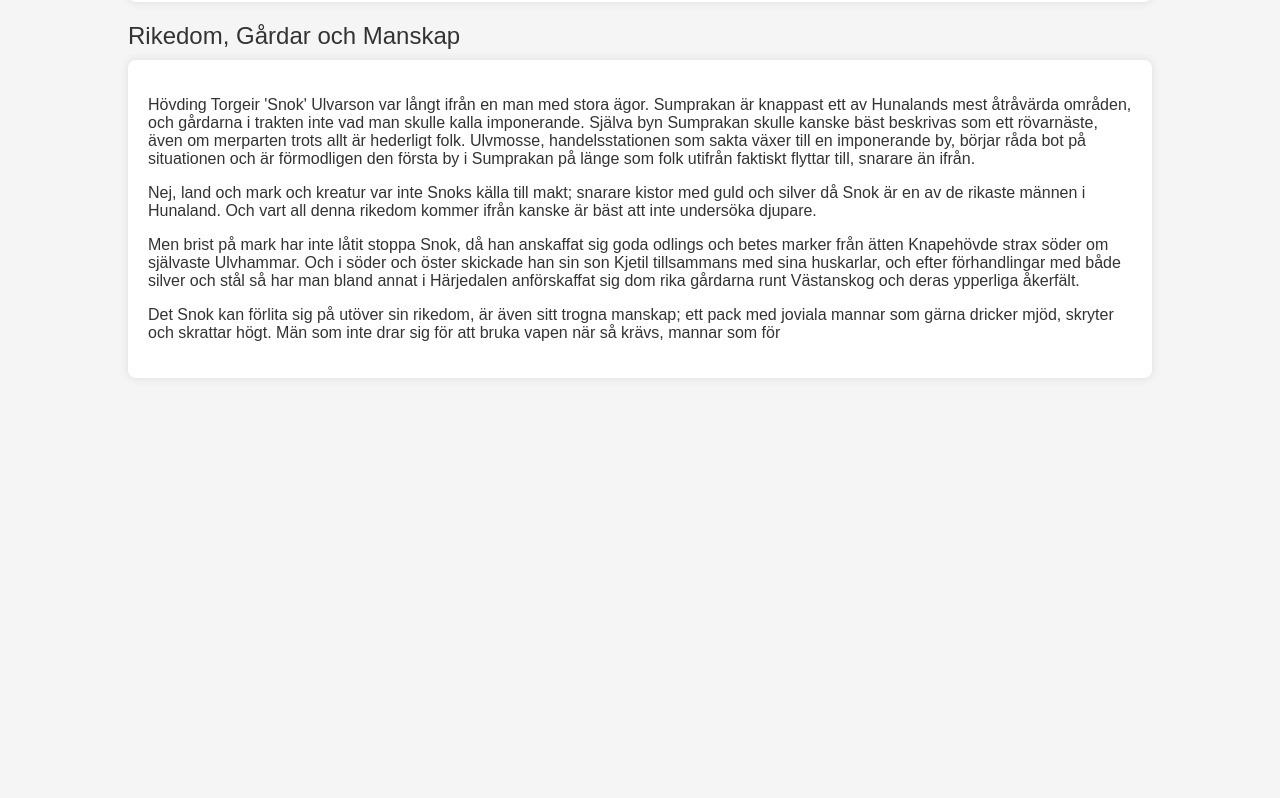
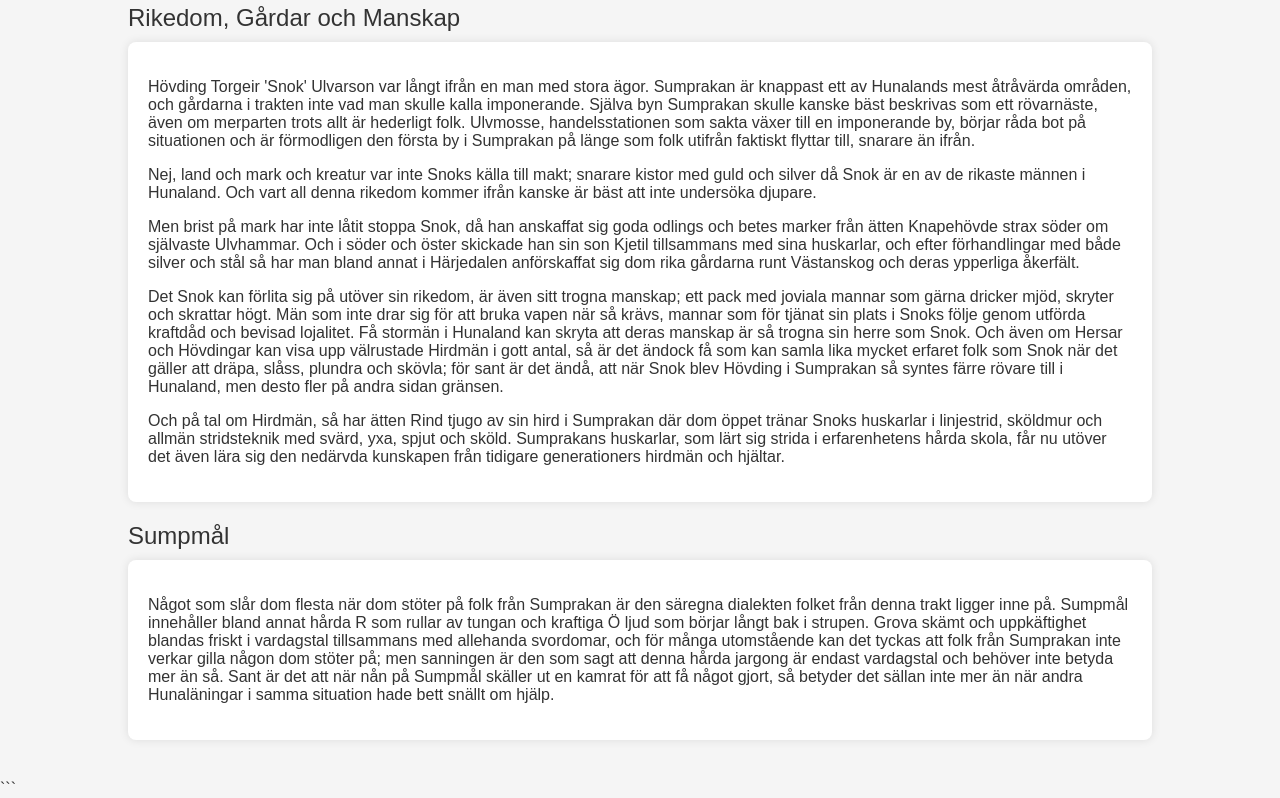
Before and after one commit to UtgardarLoke/sumprakan, a plain HTML site: page index.html in a window 1280 px wide. Shown: the part 1001-1799 px from the top of the page. Before the commit the page ends 1419 px from the top, so only its background shows below. Drawn offline with Linux system fonts and the light colour scheme.

Commit message:
Update index.html

````diff
--- a/index.html
+++ b/index.html
@@ -1,7 +1,3 @@
-Sure! I will take the content from your old homepage and create a new HTML file for you. Here's the simplified version of your homepage without unnecessary scripts and outdated references:
-
-### New HTML Code
-
 ```html
 <!DOCTYPE html>
 <html lang="en">
@@ -127,3 +123,34 @@ Sure! I will take the content from your old homepage and create a new HTML file
                 <p>
                     Det Snok kan förlita sig på utöver sin rikedom, är även sitt trogna manskap; ett pack med joviala mannar som gärna dricker mjöd,
                     skryter och skrattar högt. Män som inte drar sig för att bruka vapen när så krävs, mannar som för
+
+tjänat sin plats i Snoks följe
+                    genom utförda kraftdåd och bevisad lojalitet. Få stormän i Hunaland kan skryta att deras manskap är så trogna sin herre som
+                    Snok. Och även om Hersar och Hövdingar kan visa upp välrustade Hirdmän i gott antal, så är det ändock få som kan samla lika
+                    mycket erfaret folk som Snok när det gäller att dräpa, slåss, plundra och skövla; för sant är det ändå, att när Snok blev
+                    Hövding i Sumprakan så syntes färre rövare till i Hunaland, men desto fler på andra sidan gränsen.
+                </p>
+                <p>
+                    Och på tal om Hirdmän, så har ätten Rind tjugo av sin hird i Sumprakan där dom öppet tränar Snoks huskarlar i linjestrid,
+                    sköldmur och allmän stridsteknik med svärd, yxa, spjut och sköld. Sumprakans huskarlar, som lärt sig strida i erfarenhetens
+                    hårda skola, får nu utöver det även lära sig den nedärvda kunskapen från tidigare generationers hirdmän och hjältar.
+                </p>
+            </div>
+        </section>
+        <section>
+            <div class="section-title">Sumpmål</div>
+            <div class="content">
+                <p>
+                    Något som slår dom flesta när dom stöter på folk från Sumprakan är den säregna dialekten folket från denna trakt ligger inne på.
+                    Sumpmål innehåller bland annat hårda R som rullar av tungan och kraftiga Ö ljud som börjar långt bak i strupen. Grova skämt
+                    och uppkäftighet blandas friskt i vardagstal tillsammans med allehanda svordomar, och för många utomstående kan det tyckas att
+                    folk från Sumprakan inte verkar gilla någon dom stöter på; men sanningen är den som sagt att denna hårda jargong är endast
+                    vardagstal och behöver inte betyda mer än så. Sant är det att när nån på Sumpmål skäller ut en kamrat för att få något gjort,
+                    så betyder det sällan inte mer än när andra Hunaläningar i samma situation hade bett snällt om hjälp.
+                </p>
+            </div>
+        </section>
+    </div>
+</body>
+</html>
+```
````
